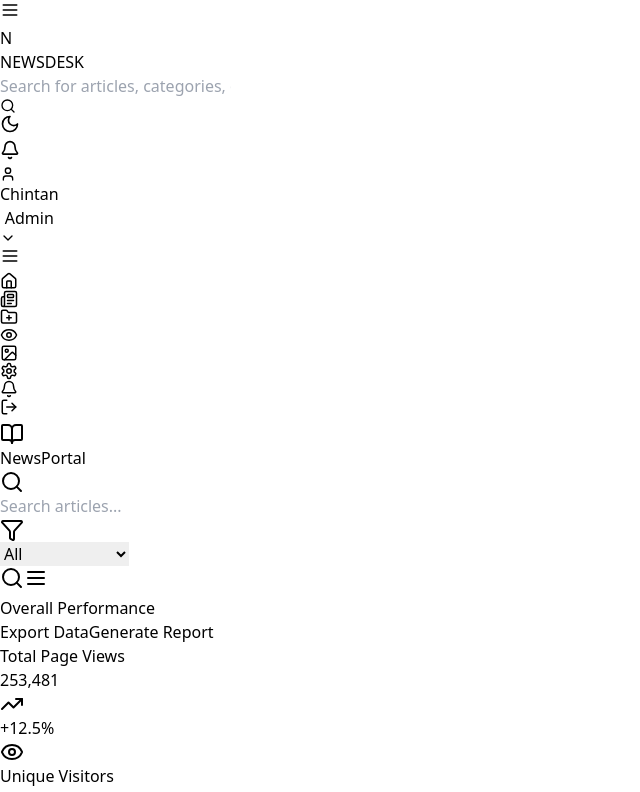
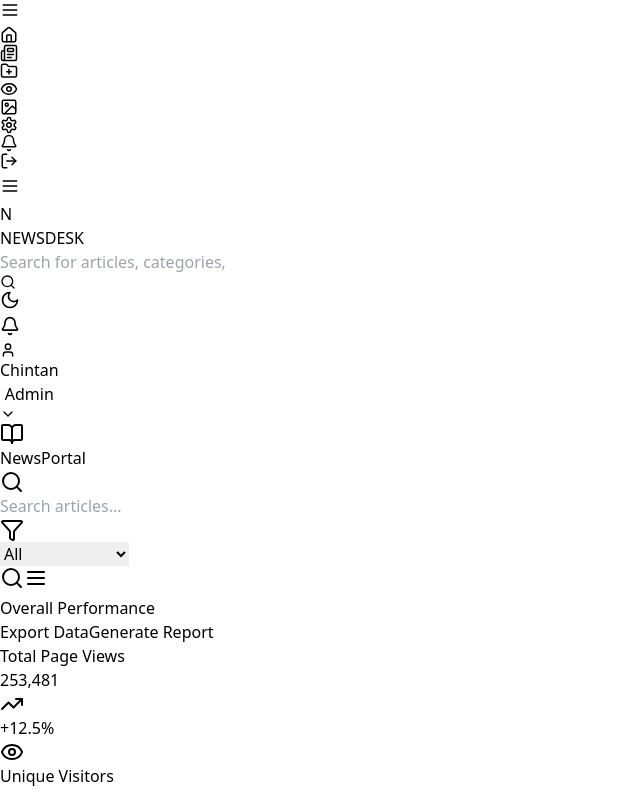
Before and after one commit to saahil0708/Chintan-Admin-Panel, a React (Vite) app: page / in a window 1280 px wide. Shown: the top 792 px of the page, without its empty margins (0-640 px from the left). Built offline with nearby package versions, Linux system fonts and the light colour scheme.

Commit message:
New Changes..

```diff
--- a/src/Components/Global/Navbar.jsx
+++ b/src/Components/Global/Navbar.jsx
@@ -1,7 +1,7 @@
 import { useState } from 'react';
 import { Menu, Bell, User, Search, ChevronDown, LogOut, Settings, Sun, Moon } from 'lucide-react';
 
-export default function Navbar({ toggleSidebar }) {
+export default function Navbar({ toggleSidebar, sidebarCollapsed }) {
   const [showProfileMenu, setShowProfileMenu] = useState(false);
   const [showNotifications, setShowNotifications] = useState(false);
   const [darkMode, setDarkMode] = useState(false);
@@ -11,7 +11,7 @@ export default function Navbar({ toggleSidebar }) {
   };
 
   return (
-    <div className="fixed top-0 left-0 right-0 bg-white font-[Poppins] shadow-md px-4 md:px-6 py-3 flex items-center justify-between h-16 z-50">
+    <div className={`bg-white font-[Poppins] shadow-md px-4 md:px-6 py-3 flex items-center justify-between h-16`}>
       {/* Left Section - Logo and Menu Toggle */}
       <div className="flex items-center">
         {/* Mobile menu button */}
--- a/src/Layout/Layout.jsx
+++ b/src/Layout/Layout.jsx
@@ -1,28 +1,39 @@
-import { useState } from "react";
+import { useState, useEffect } from "react";
 import Navbar from "../Components/Global/Navbar";
 import Sidebar from "../Components/Global/Sidebar";
 import { Outlet } from "react-router-dom";
 
 export default function Layout({ children }) {
     const [isSidebarOpen, setIsSidebarOpen] = useState(false);
+    const [isMobile, setIsMobile] = useState(false);
+
+    useEffect(() => {
+        const handleResize = () => {
+            setIsMobile(window.innerWidth < 768);
+            // Close sidebar when switching to mobile
+            if (window.innerWidth < 768) {
+                setIsSidebarOpen(false);
+            }
+        };
+
+        handleResize(); // Set initial state
+        window.addEventListener('resize', handleResize);
+        return () => window.removeEventListener('resize', handleResize);
+    }, []);
 
     const toggleSidebar = () => {
         setIsSidebarOpen(!isSidebarOpen);
     };
 
     return (
-        <div className="flex font-[Poppins] min-h-screen w-full bg-gray-50">
-            {/* Fixed Navbar */}
-            <div className="fixed top-0 left-0 right-0 z-40">
-                <Navbar toggleSidebar={toggleSidebar} />
-            </div>
-
-            {/* Fixed Sidebar - positioned below navbar */}
+        <div className="flex font-[Poppins] min-h-screen w-full bg-gray-50 relative">
+            {/* Fixed Sidebar */}
             <div
                 className={`
-                    fixed top-16 bottom-0 z-30
+                    fixed top-0 left-0 bottom-0 z-30
                     transition-all duration-300
-                    ${isSidebarOpen ? 'translate-x-0 w-72' : '-translate-x-full md:translate-x-0 md:w-20'}
+                    ${isSidebarOpen ? 'w-72' : 'w-20'}
+                    ${isSidebarOpen ? 'translate-x-0' : '-translate-x-full md:translate-x-0'}
                 `}
             >
                 <Sidebar
@@ -32,16 +43,25 @@ export default function Layout({ children }) {
             </div>
 
             {/* Overlay for mobile */}
-            {isSidebarOpen && (
+            {isSidebarOpen && isMobile && (
                 <div
-                    className="fixed inset-0 bg-black/50 z-20 md:hidden"
+                    className="fixed inset-0 bg-black/50 z-20"
                     onClick={toggleSidebar}
                 />
             )}
 
-            {/* Main content - with padding to account for both fixed elements */}
-            <div className="flex-1 flex flex-col overflow-hidden pt-16 md:ml-20 transition-all duration-300 w-full">
-                <main className="flex-1 overflow-y-auto p-4 w-full">
+            {/* Main content area */}
+            <div className={`flex-1 flex flex-col min-h-screen transition-all duration-300 ${isSidebarOpen && !isMobile ? 'md:ml-72' : 'md:ml-20'}`}>
+                {/* Fixed Navbar - full width on mobile, adjusted on desktop */}
+                <div className={`fixed top-0 z-40 w-full md:w-[calc(100%-5rem)] ${isSidebarOpen && !isMobile ? 'md:w-[calc(100%-18rem)]' : ''}`}>
+                    <Navbar
+                        toggleSidebar={toggleSidebar}
+                        sidebarCollapsed={!isSidebarOpen}
+                    />
+                </div>
+
+                {/* Main content - with padding for navbar */}
+                <main className="flex-1 overflow-y-auto p-4 w-full pt-24">
                     <Outlet />
                 </main>
             </div>
```
